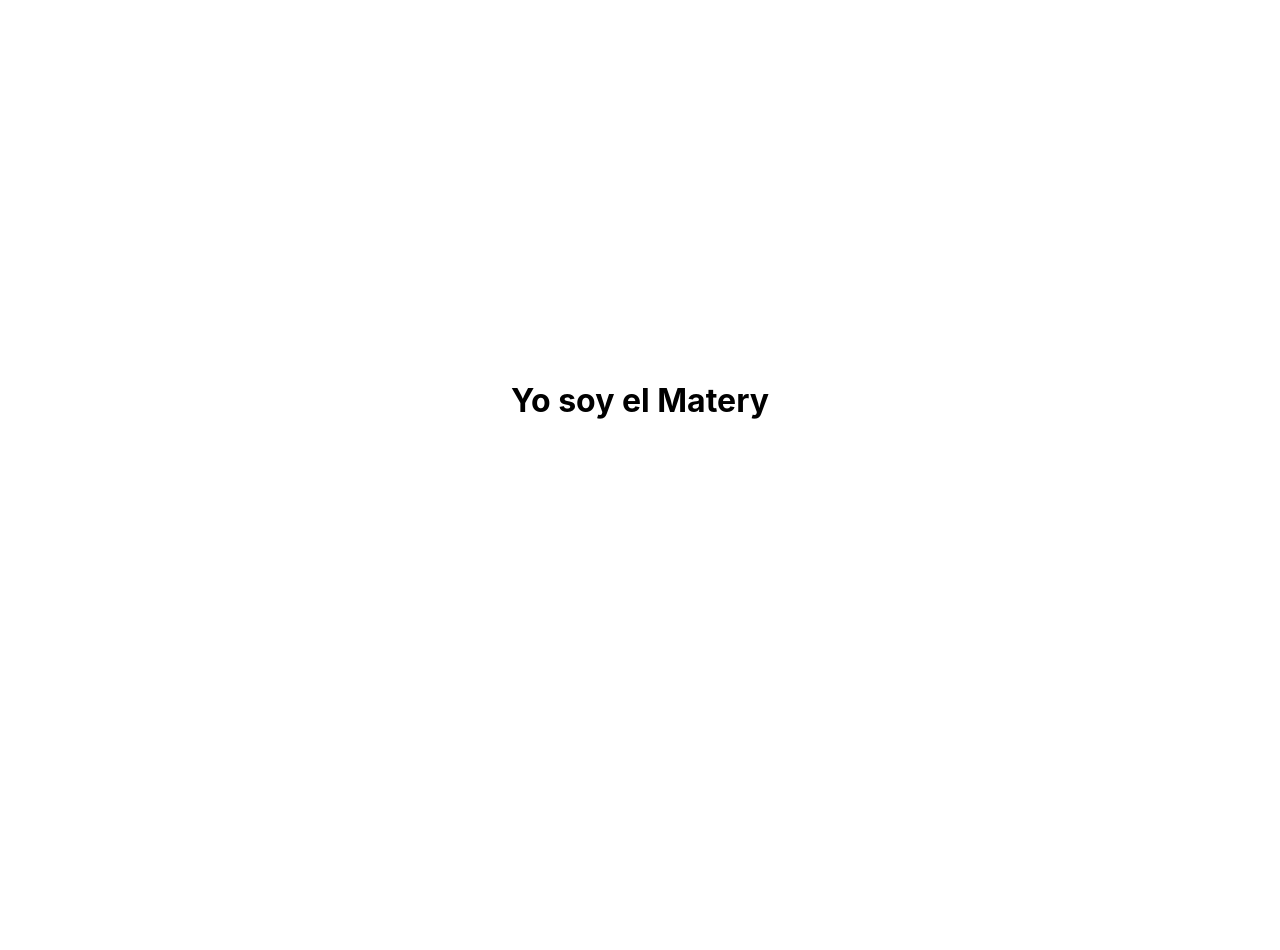
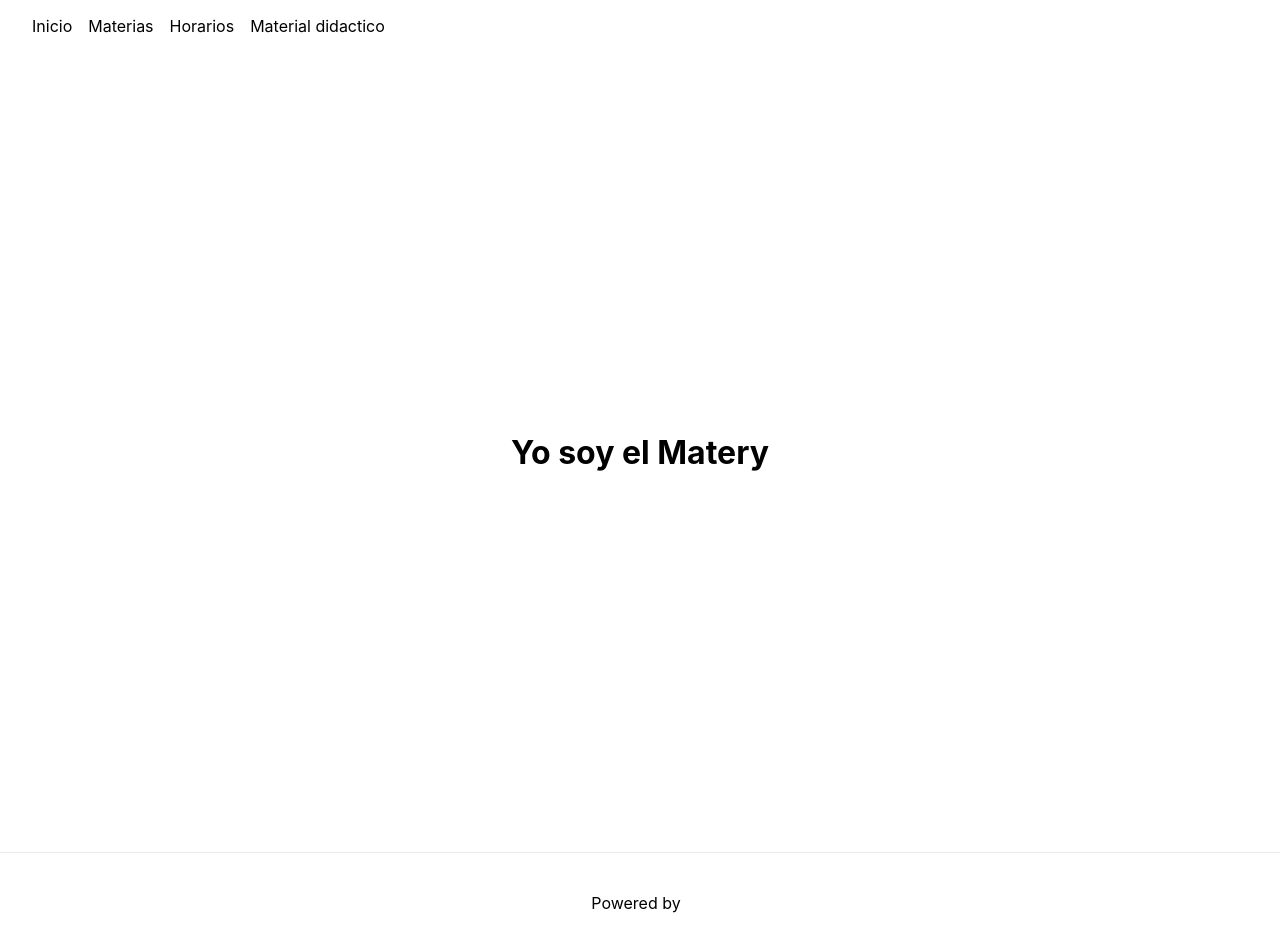
Before and after one commit to Oscark021/proyectonext, a Next.js app: page /matery in a window 1280 px wide. Before the commit the page ends 800 px from the top, so only its background shows below. Built offline with nearby package versions, Linux system fonts and the light colour scheme.

Commit message:
:triangular_flag_on_post:  se actulizo componentes

```diff
--- a/pages/_app.js
+++ b/pages/_app.js
@@ -1,7 +1,12 @@
+import { Layout } from '../Components/Layout'
 import '../styles/globals.css'
 
 function MyApp({ Component, pageProps }) {
-  return <Component {...pageProps} />
+  return (
+    <Layout>
+      <Component {...pageProps} />
+    </Layout>
+  )
 }
 
 export default MyApp
```
